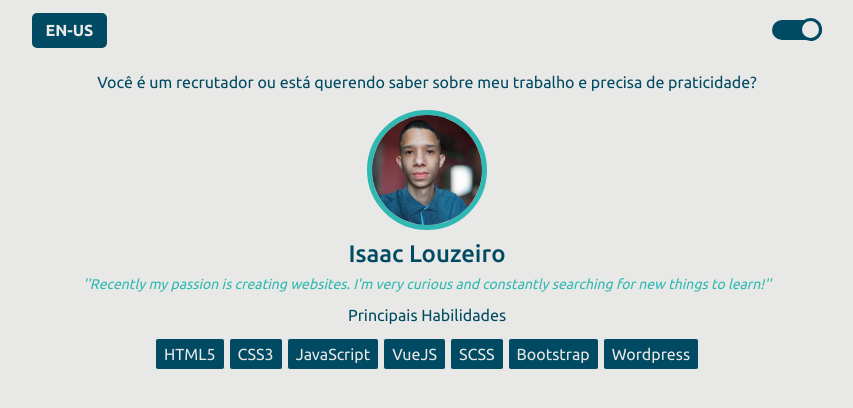
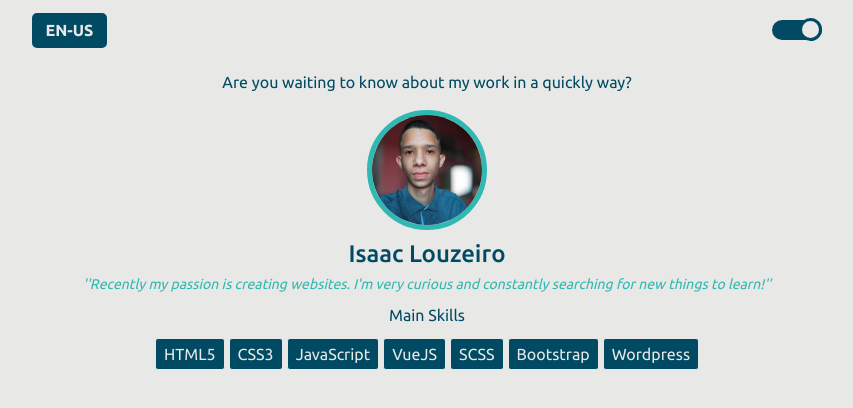
Before and after one commit to IsaacLouzeiro/web-portfolio, a Vue app: page /Worktree in a window 1280 px wide. Shown: the top 408 px of the page, without its empty margins (213-1066 px from the left). Built offline with nearby package versions, Linux system fonts and the light colour scheme.

Commit message:
deixando textos em ingles

```diff
--- a/src/views/Worktree.vue
+++ b/src/views/Worktree.vue
@@ -36,9 +36,10 @@ export default {
         return {
             img: require('../assets/img/img-isaac.jpeg'),
             myName: "Isaac Louzeiro",
-            initialPhrase: "Você é um recrutador ou está querendo saber sobre meu trabalho e precisa de praticidade?",
+            // initialPhrase: "Você está querendo saber sobre meu trabalho de maneira breve e fácil?",
+            initialPhrase: "Are you waiting to know about my work in a quickly way?",
             myPhrase: "''Recently my passion is creating websites. I'm very curious and constantly searching for new things to learn!''",
-            skill: "Principais Habilidades",
+            skill: "Main Skills",
             skList: [
                 {
                     name: "HTML5"
@@ -61,7 +62,8 @@ export default {
                 {
                     name: "Wordpress"
                 }
-            ]
+            ],
+
         }
     },
 
```
